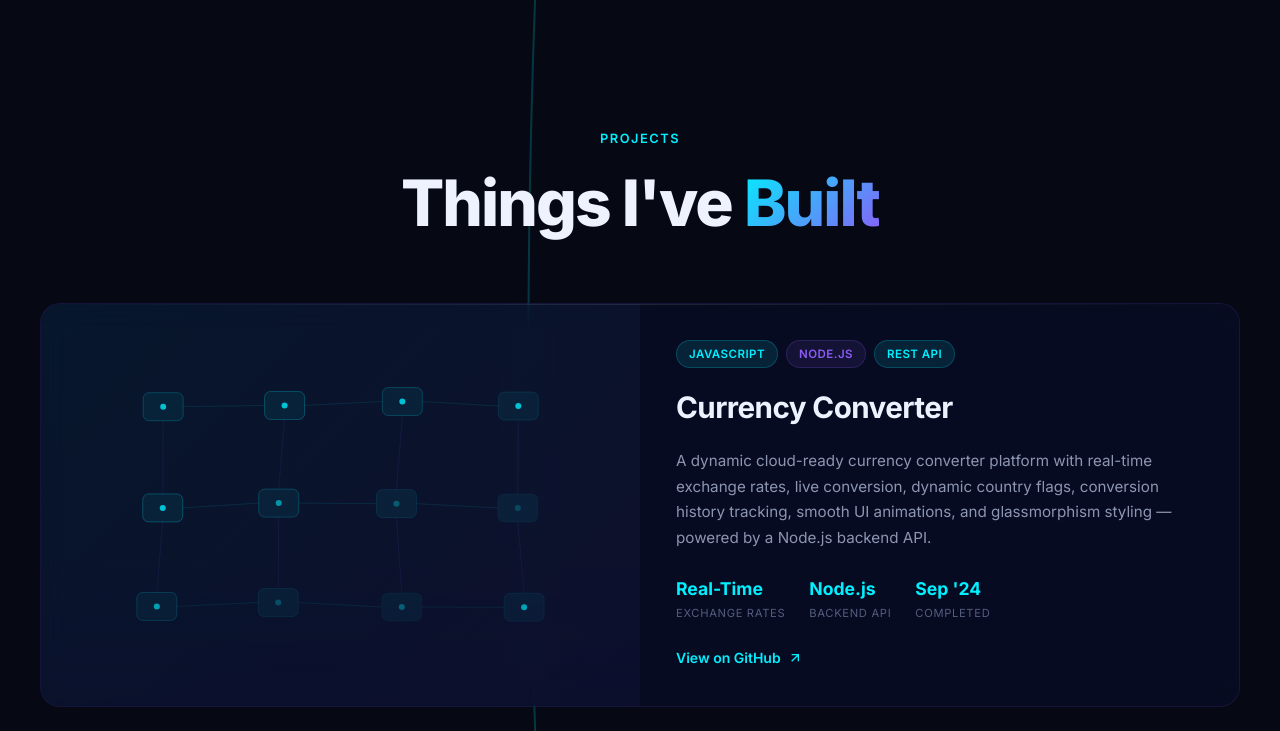
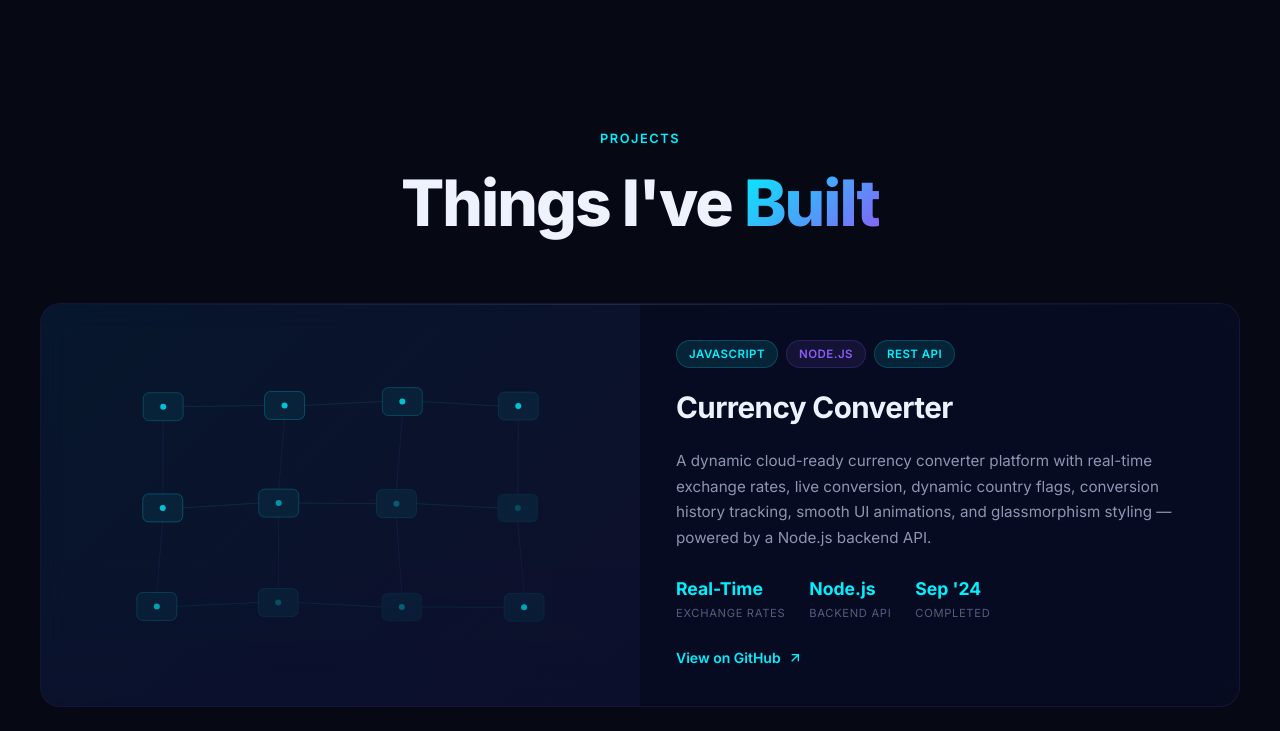
Before and after one commit to Abhed27/MY-Portfolio, a website: page index.html in a window 1280 px wide. Shown: the part 2720-3451 px from the top of the page. Drawn offline with Linux system fonts and the light colour scheme; animation ran at ten frames a second.

Commit message:
style: remove data stream background line

```diff
--- a/index.html
+++ b/index.html
@@ -39,9 +39,6 @@
 
   <!-- Mesh Gradient Background -->
   <canvas id="mesh-bg"></canvas>
-  <svg id="data-stream" class="data-stream-svg">
-    <path id="stream-path" fill="none" stroke="rgba(0, 240, 255, 0.2)" stroke-width="2" />
-  </svg>
 
 
 
--- a/main.js
+++ b/main.js
@@ -786,57 +786,6 @@
   // Init after DOM
   initProjectDiagrams();
 
-  // ============================================
-  // DATA STREAM — Flowing line between sections
-  // ============================================
-  const streamSvg = document.getElementById('data-stream');
-  const streamPath = document.getElementById('stream-path');
-
-  function updateDataStream() {
-    if (!streamSvg || !streamPath) return;
-    const sections = ['hero', 'about', 'projects', 'education', 'certifications', 'contact'];
-    const waypoints = [];
-
-    sections.forEach(id => {
-      const el = document.getElementById(id);
-      if (el) {
-        const rect = el.getBoundingClientRect();
-        const scrollTop = window.scrollY;
-        const x = window.innerWidth / 2 - 100; // Shift left to avoid centered titles
-        const y = scrollTop + rect.top + rect.height / 2;
-        waypoints.push({ x, y });
-      }
-    });
-
-    if (waypoints.length < 2) return;
-
-    // Set SVG size
-    const docHeight = document.documentElement.scrollHeight;
-    streamSvg.setAttribute('viewBox', `0 0 ${window.innerWidth} ${docHeight}`);
-    streamSvg.style.height = docHeight + 'px';
-
-    // Build smooth path
-    let d = `M ${waypoints[0].x} ${waypoints[0].y}`;
-    for (let i = 1; i < waypoints.length; i++) {
-      const prev = waypoints[i - 1];
-      const curr = waypoints[i];
-      const cpY = (prev.y + curr.y) / 2;
-      // Alternate sides with sinuous curvature
-      const offsetX = (i % 2 === 0 ? 1 : -1) * 40; // Reduced offset for tighter line
-      d += ` C ${prev.x + offsetX} ${cpY}, ${curr.x - offsetX} ${cpY}, ${curr.x} ${curr.y}`;
-    }
-
-    streamPath.setAttribute('d', d);
-  }
-
-  if (streamSvg && streamPath) {
-    updateDataStream();
-    window.addEventListener('resize', updateDataStream);
-    window.addEventListener('scroll', () => {
-      // Throttled
-      requestAnimationFrame(updateDataStream);
-    });
-  }
 
   // ============================================
   // NAVIGATION — Active state & scroll
```
